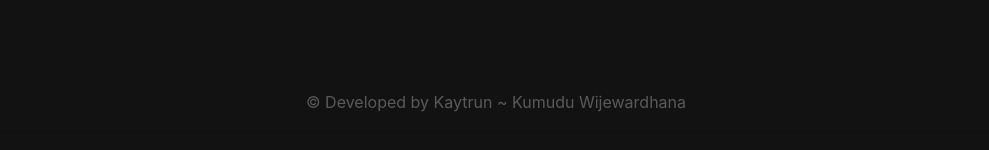
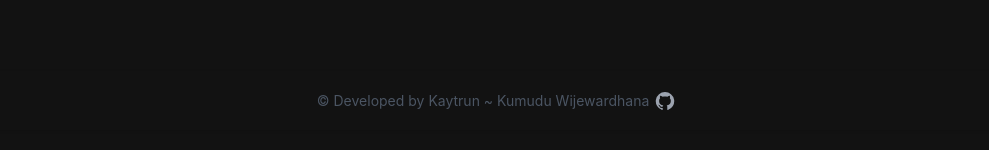
Before and after one commit to kumuduwije/rate-rocket, a React (Create React App) app in the folder client/: page / in a window 1280 px wide. Shown: the part 670-820 px from the top of the page, without its empty margins (144-1133 px from the left). Built offline with nearby package versions, Linux system fonts and the light colour scheme.

Commit message:
Improved footer styling.

```diff
--- a/client/src/components/MainPage.jsx
+++ b/client/src/components/MainPage.jsx
@@ -4,6 +4,7 @@ import axios from "axios"
 import SyncIcon from '@mui/icons-material/Sync';
 import { styled } from '@mui/system';
 import Results from "./Results";
+import GitHubIcon from '@mui/icons-material/GitHub';
 
 const RotateIcon = styled(SyncIcon)`
   display: ${({ isloading }) => (!isloading ? 'inline-block' : 'none')};
@@ -189,7 +190,7 @@ export default function MainPage() {
       };
 
     return (
-        <div className=" md:mb-20 md:h-[100vh]">
+        <div className="md:mb-20">
             <h1 className=" lg:mx-32 text-center text-5xl font-bold text-green-500">Rate Rocket</h1>
             <p className="lg:mx-32 opacity-30 py-6">Welcome to "Rate Rocket" This application allows you to easily convert currencies based on the latest exchange rates. Rate Rocket is a powerful and user-friendly currency converter app that simplifies the process of converting currencies for travelers, business professionals, and anyone dealing with international transactions. With its sleek design and real-time exchange rate data, Rate Rocket ensures that you stay on top of currency conversions with ease and accuracy.</p>
 
@@ -296,9 +297,9 @@ export default function MainPage() {
             {/*<div className="text-center  text-gray-600 p-3 fixed bottom-0 w-[100%]"><p>Designed & Developed by Kaytrun by Kumudu</p></div>*/}
 
 
-            <div className="rounded-t-md shadow text-center p-4  dark:bg-gray-800 w-full fixed bottom-0 left-0  pt-5 md:mt-80">
-                <p className=" opacity-30  ">
-                     © Developed by Kaytrun ~ Kumudu Wijewardhana
+            <div className=" shadow text-center p-4  dark:bg-gray-800 w-full fixed bottom-0 left-0  pt-5 md:mt-80 sm:text-xs md:text-sm lg:text-md text-xs">
+                <p className=" text-gray-600">
+                     © Developed by Kaytrun ~ Kumudu Wijewardhana <a href="https://github.com/kumuduwije/rate-rocket" rel="noopener noreferrer" target="_blank"><GitHubIcon className="flex mb-[3px] ml-[2px] hover:cursor-pointer text-gray-400 hover:text-gray-200" fontSize="small"/></a>
                 </p>
             </div>
 
```
